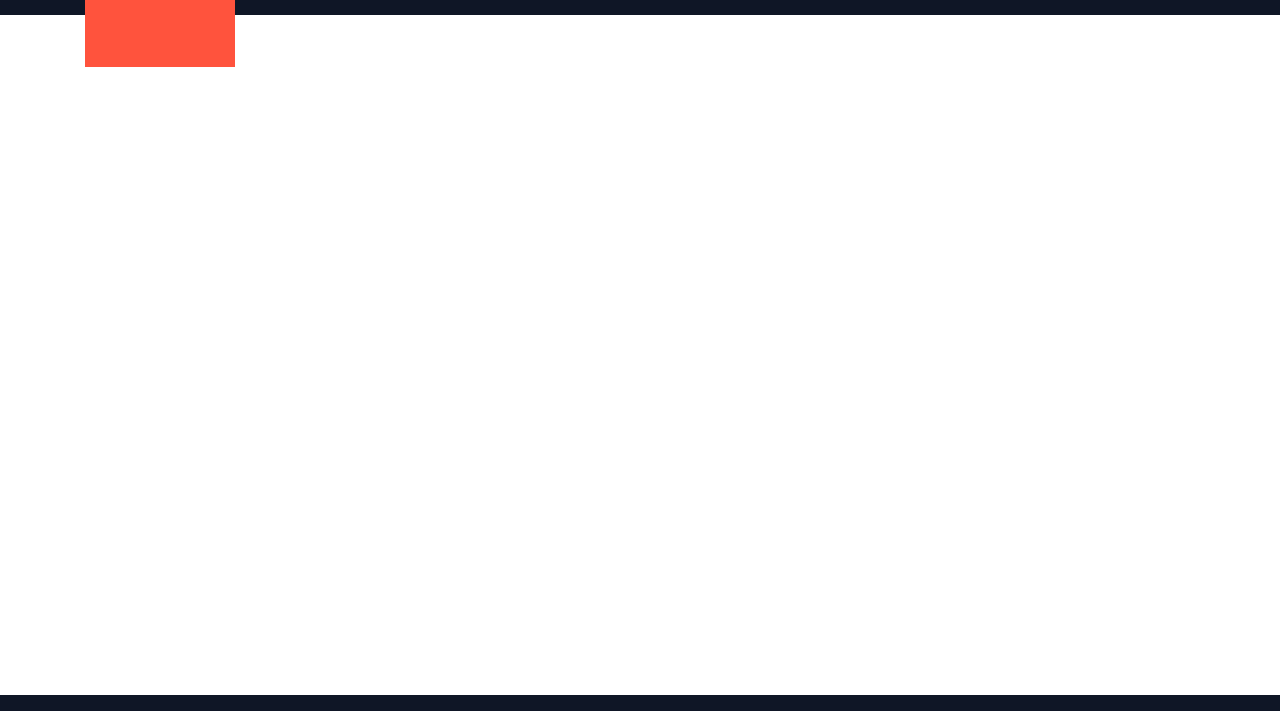
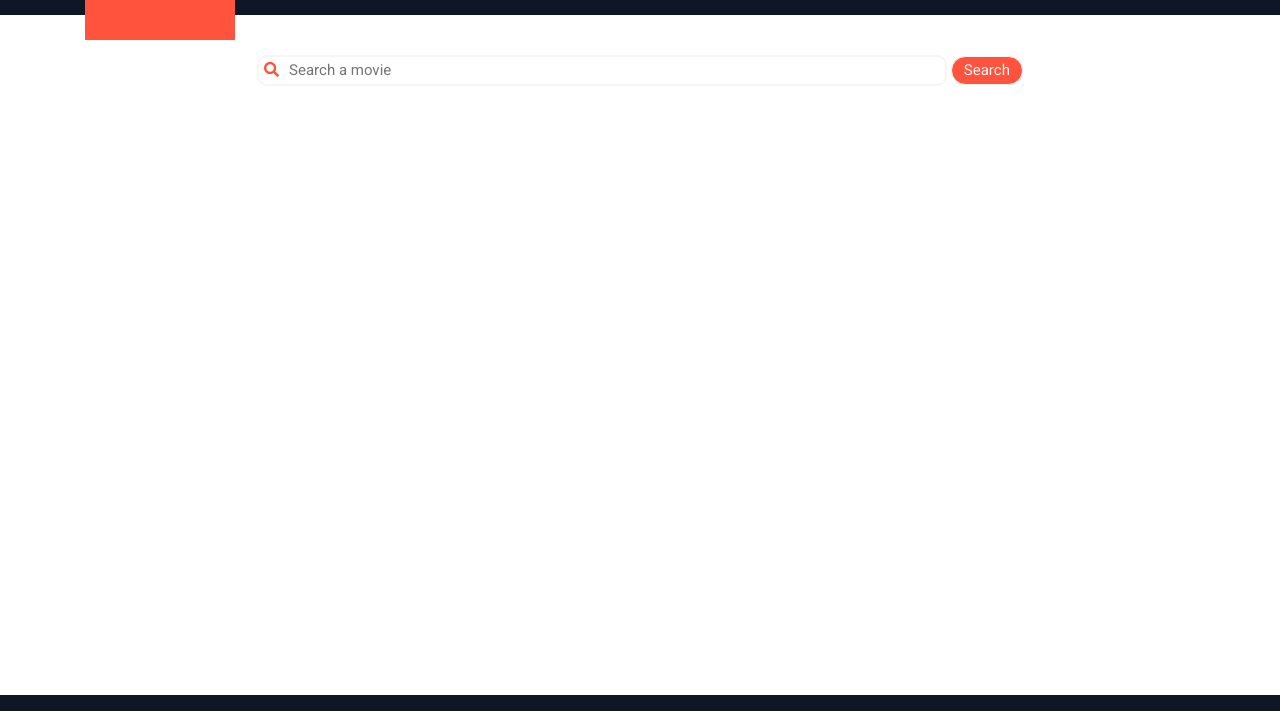
Before and after one commit to DenisKhatsuk/deniskhatsuk-RS2020Q1, a website built with webpack: page movie-search/src/html/template.html in a window 1280 px wide. Shown: the part 45-756 px from the top of the page. Built offline with nearby package versions, Linux system fonts and the light colour scheme; files whose address does not match are found by name; a web font is replaced by a local one.

Commit message:
feat: add search input

```diff
--- a/movie-search/src/js/view/Main.js
+++ b/movie-search/src/js/view/Main.js
@@ -10,8 +10,12 @@ export default class Main {
   static createMainElement() {
     const main = `
     <div class="container main__container">
-      <section class="search">
-        <input class="search" type="text" name="search" id="search">
+      <section class="search-wrapper">
+        <div class="search">
+          <i class="search__icon_search fas fa-search"></i>
+          <input class="search__input" type="search" name="search" id="search" placeholder="Search a movie">
+          <button class="search__button" type="button" id="search__button">Search</button>
+        </div>
       </section>
       <section class="carousel">
 
--- a/movie-search/src/sass/abstract/_constants.scss
+++ b/movie-search/src/sass/abstract/_constants.scss
@@ -1,3 +1,4 @@
 $color-base:#0F1626;
 $color-secondary:#FF533D;
 $color-light:#F5F5F5;
+$color-shadow:#DEDEDE;
--- /dev/null
+++ b/movie-search/src/sass/abstract/_mixins.scss
@@ -0,0 +1,5 @@
+@mixin shadow($shadow, $color) {
+  -webkit-box-shadow: $shadow $color;
+  -moz-box-shadow: $shadow $color;
+  box-shadow: $shadow $color;
+}
--- a/movie-search/src/sass/components/_logo.scss
+++ b/movie-search/src/sass/components/_logo.scss
@@ -1,5 +1,5 @@
 .logo__img {
   position: relative;
-  top: -26px;
+  top: -40px;
   width: 150px;
 }
--- /dev/null
+++ b/movie-search/src/sass/components/_search.scss
@@ -0,0 +1,45 @@
+.search {
+  position: relative;
+  display: inline-block;
+  text-align: center;
+  font-size: 1.5rem;
+
+  &__input {
+    width: 690px;
+    padding: 5px 30px;
+    border: 2px solid $color-light;
+    border-radius: 10px;
+
+    &:focus {
+      outline: none;
+    }
+  }
+
+  &__icon_search {
+    position: absolute;
+    top: 7px;
+    left: 7px;
+    color: $color-secondary;
+  }
+
+  &__button {
+    padding: 5px 12px;
+    color: $color-light;
+    background-color: $color-secondary;
+    border: 1px solid $color-light;
+    border-radius: 15px;
+    cursor: pointer;
+    transition: ease-in-out 0.2s;
+
+    &:focus {
+      outline: none;
+    }
+
+    &:hover {
+      // @include shadow(4px 8px 16px, $color-shadow);
+      background-color: $color-light;
+      color: $color-secondary;
+    }
+
+  }
+}
--- a/movie-search/src/sass/layout/_header.scss
+++ b/movie-search/src/sass/layout/_header.scss
@@ -3,12 +3,16 @@
   position: -webkit-sticky;
   height: 60px;
   background-color: $color-base;
+
+  &__container {
+    position: relative;
+  }
+
+  &__logo {
+    position: absolute;
+    top: 12px;
+    width: 150px;
+    height: 73px;
+    background-color: $color-secondary;
+  }
 }
-
-.header__logo {
-  position: relative;
-  top: 12px;
-  width: 150px;
-  height: 100px;
-  background-color: $color-secondary;
-}
--- /dev/null
+++ b/movie-search/src/sass/layout/_search-wrapper.scss
@@ -0,0 +1,4 @@
+.search-wrapper {
+  padding: 40px 0;
+  text-align: center;
+}
--- a/movie-search/src/sass/style.scss
+++ b/movie-search/src/sass/style.scss
@@ -5,8 +5,11 @@
 @import "./base/typography";
 
 @import "./abstract/constants";
+@import "./abstract/mixins";
 
 @import "./components/logo";
+@import "./components/search";
 
 @import "./layout/header";
 @import "./layout/footer";
+@import "./layout/search-wrapper";
```
